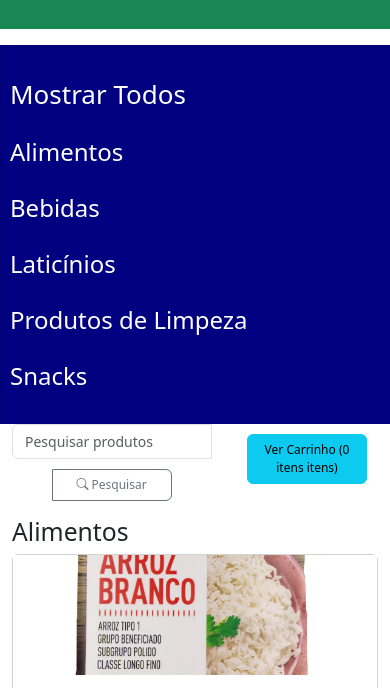
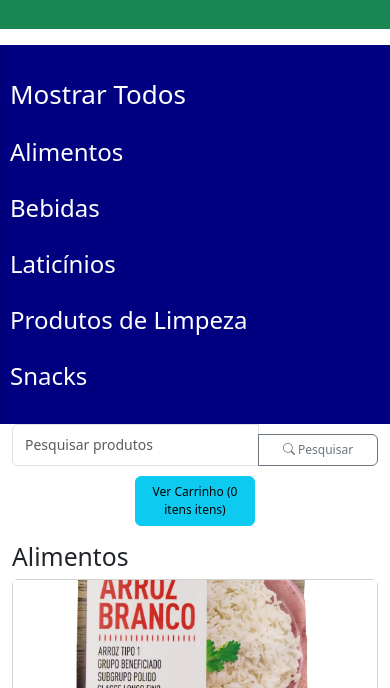
Before and after one commit to andreabrantes80/pagina-supermercado, a plain HTML site: page index.html in a window 390 px wide. Shown: the part 142-830 px from the top of the page. Drawn offline with nearby package versions, Linux system fonts and the light colour scheme.

Commit message:
Ajustes nos campos inputs

```diff
--- a/index.html
+++ b/index.html
@@ -88,7 +88,7 @@
         <main class="col-md-9 ms-sm-auto col-lg-10 px-md-4">
           <div class="row mb-3">
             <div class="col">
-              <div class="input-group w-100">
+              <div class="input-group">
                 <input
                   type="text"
                   class="form-control"
@@ -122,7 +122,7 @@
           </div>
 
           <div id="secoes-produtos"></div>
-          ''
+
         </main>
       </div>
     </div>
--- a/styles.css
+++ b/styles.css
@@ -50,7 +50,7 @@
   padding-left: 0;
 }
 
-.input-group {
+/* .input-group {
     display: flex;
     flex-wrap: wrap;
     width: 100%;
@@ -64,9 +64,10 @@
 .input-group button {
     flex: none;
     width: auto;
-}
+} */
 
-#botao-pesquisar, #botao-ver-carrinho {
+/* #botao-pesquisar,
+#botao-ver-carrinho {
   width: 100%;
   max-width: 100%;
 }
@@ -75,10 +76,7 @@
   font-size: 16px !important;
   width: 100%;
   min-width: 200px;
-}
-
-
-
+} */
 
 /* Media Queries para dispositivos móveis */
 @media (max-width: 768px) {
@@ -86,6 +84,17 @@
   #secoes-produtos .card {
     margin-bottom: 15px;
   }
+
+  .row.mb-3 {
+    display: flex;
+    flex-direction: column;
+    align-items: center;
+}
+
+.col {
+    width: 100%;
+}
+
 
   .bg-imagem-topo {
     height: 150px;
@@ -125,37 +134,38 @@
     padding-left: 10px;
   }
 
-    /* Ajustes para o input-group e botões */
   .input-group {
-        flex-direction: column; /* Empilha input e botão */
-        align-items: stretch;
-        max-width: 100%; /* Usa toda a largura */
+    width: 100%;
+    display: flex;
 }
+
   #quantidade-produto {
     width: 100%;
     text-align: center;
   }
 
-
   #campo-pesquisa {
-        font-size: 16px !important; /* Reduz fonte */
-        margin-bottom: 10px; /* Espaço entre input e botão */
+    flex: 1;
+    font-size: 18px;
+    width: 100%;
   }
 
   #botao-pesquisar {
-        font-size: 14px !important;
-        padding: 8px;
-        width: 100%; /* Botão ocupa toda a largura */
-        max-width: 150px; /* Limita largura */
-        align-self: center; /* Centraliza */
+    flex: none;
+    font-size: 18px;
+    width: 100%;
+    margin-top: 10px;
+  }
+
+  .col.text-end {
+    text-align: center;
+    width: 100%;
+    margin-top: 10px;
   }
 
   #botao-ver-carrinho {
-        font-size: 14px !important;
-        padding: 8px;
-        width: 100%; /* Botão ocupa toda a largura */
-        max-width: 150px; /* Limita largura */
-        margin-top: 10px; /* Espaço acima */
+    width: 100%;
+    font-size: 18px;
   }
 
   /* Ajusta a coluna do botão de carrinho */
@@ -182,7 +192,8 @@
     font-size: 14px !important;
   }
 
-    #botao-pesquisar, #botao-ver-carrinho {
+  #botao-pesquisar,
+  #botao-ver-carrinho {
     font-size: 12px !important;
     padding: 6px;
     max-width: 120px;
```
Lines whose indentation alone changed are shown as unchanged.
